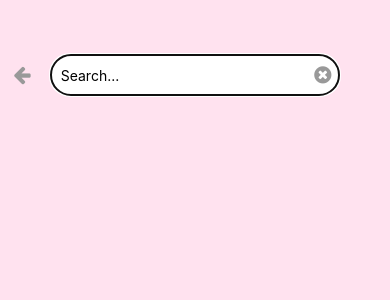
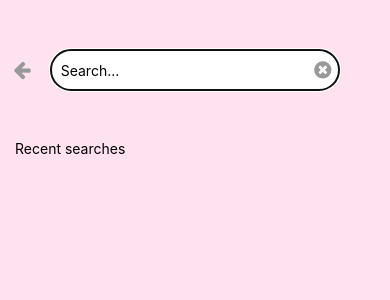
Before and after one commit to TalJa1/ReactNativeProj, a React Native app: screen /SearchPage in a window 390 px wide. Shown: the top 300 px of the page. Built offline with nearby package versions, Linux system fonts and the light colour scheme.

Commit message:
Update SearchPage.tsx

```diff
--- a/pages/SearchPage.tsx
+++ b/pages/SearchPage.tsx
@@ -22,10 +22,6 @@ const SearchPage = () => {
     }
   }, []);
 
-  // React.useEffect(() => {
-  //   console.log(searchQuery);
-  // }, [searchQuery]);
-
   const clearText = () => {
     setValue("");
   };
@@ -36,8 +32,7 @@ const SearchPage = () => {
 
   const ref = React.useRef();
   return (
-    <View style={{ flex: 1 }}>
-      <View style={{ backgroundColor: "#FFE2EF", flex: 1 }}>
+    <View style={{ flex: 1, backgroundColor: "#FFE2EF" }}>
       <View style={styles.container}>
         <TouchableOpacity onPress={handleBack} style={styles.backIcon}>
           <Icon name="arrow-left" size={20} color="#999" />
@@ -53,8 +48,9 @@ const SearchPage = () => {
           <Icon name="times-circle" size={20} color="#999" />
         </TouchableOpacity>
       </View>
+      <View style={styles.searchRecent}>
+        <Text>Recent searches</Text>
       </View>
-      <View></View>
     </View>
   );
 };
@@ -64,7 +60,7 @@ const styles = StyleSheet.create({
     flexDirection: "row",
     justifyContent: "center",
     alignItems: "center",
-    height: 150,
+    height: 140,
   },
   input: {
     height: 40,
@@ -81,6 +77,9 @@ const styles = StyleSheet.create({
     position: "relative",
     right: 20,
   },
+  searchRecent: {
+    paddingHorizontal: 15,
+  },
 });
 
 export default SearchPage;
```
Lines whose indentation alone changed are shown as unchanged.
